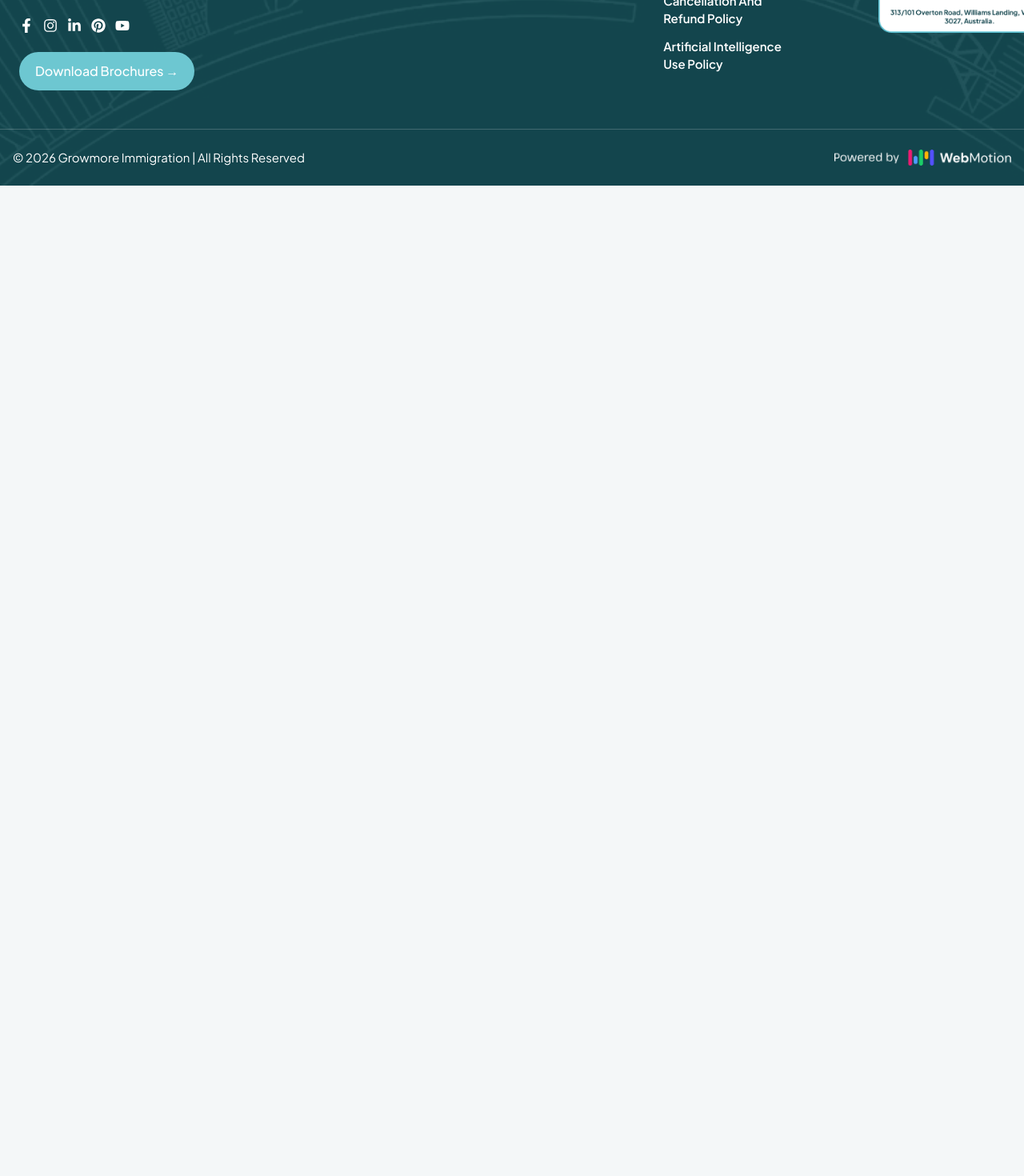
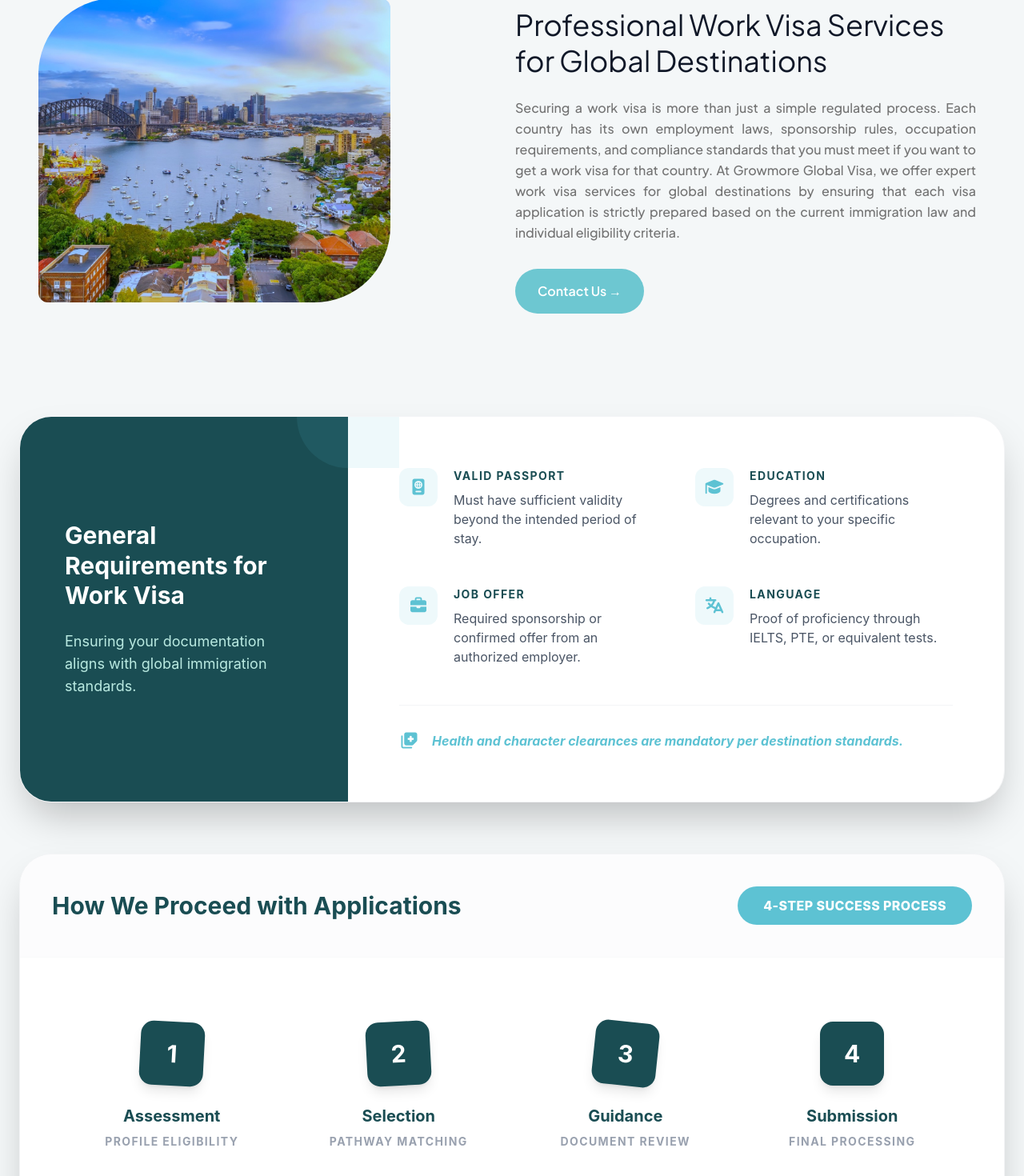
Before and after one commit to thejobsnvisa/growmore.visa, a React (Vite) app: page /work-visa in a window 1280 px wide. Shown: the part 420-1890 px from the top of the page at 80% size. Before the commit the page ends 800 px from the top, so only its background shows below. Built offline with nearby package versions, Linux system fonts and the light colour scheme.

Commit message:
code updated

```diff
--- a/package.json
+++ b/package.json
@@ -21,7 +21,7 @@
     "react-icons": "^5.6.0",
     "react-markdown": "^10.1.0",
     "react-phone-input-2": "^2.15.1",
-    "react-router-dom": "^7.15.0",
+    "react-router-dom": "^7.15.1",
     "react-toastify": "^11.1.0",
     "remark-gfm": "^4.0.1",
     "swiper": "^12.1.4",
--- a/src/App.jsx
+++ b/src/App.jsx
@@ -24,6 +24,7 @@ import NewZealand from "./Pages/NewZealand";
 import France from "./Pages/France";
 import Germany from "./Pages/Germany";
 import English from "./Pages/English";
+import WorkVisa from "./Pages/WorkVisa";
 const App = () => {
   return (
     <div>
@@ -52,6 +53,7 @@ const App = () => {
           <Route path="/france" element={<France/>} />
           <Route path="/germany" element={<Germany/>} />
           <Route path="/english-test" element={<English />} />
+          <Route path="/work-visa" element={<WorkVisa />} />
         </Routes>
         <Footer />
       </BrowserRouter>
--- /dev/null
+++ b/src/Pages/WorkVisa.jsx
@@ -0,0 +1,199 @@
+import { Link } from "react-router-dom";
+import a1 from "../assets/a1.jpg";
+const WorkVisa = () => {
+  return (
+    <div>
+      <section className="bg-[#28535B] py-16 md:py-20">
+        <div className="max-w-[1400px] mx-auto px-6 md:px-15">
+          <h1 className="text-3xl md:text-5xl font-semibold text-white mb-3">
+            Work Visa
+          </h1>
+          <p className="text-white font-semibold">
+            Home &gt; Visa Services &gt; Work Visa Requirements
+          </p>
+        </div>
+      </section>
+      <section className=" py-20">
+        <div className="max-w-7xl mx-auto px-4 md:px-12 grid lg:grid-cols-2 gap-2 items-center">
+          {/* LEFT IMAGE */}
+          <div className="grid grid-cols-2 gap-2">
+            <div className="col-span-2">
+              <img
+                src={a1}
+                alt="Family Immigration"
+                className="w-[440px] h-[380px] rounded-xl rounded-tl-[95px] rounded-br-[95px] object-cover"
+              />
+            </div>
+          </div>
+
+          {/* RIGHT CONTENT */}
+          <div>
+            <h2 className="text-xl md:text-4xl text-gray-900 leading-tight mb-6 mt-6">
+              Professional Work Visa Services for Global Destinations
+            </h2>
+
+            <p className="text-[#727272] font-medium leading-relaxed max-w-xl text-justify">
+              Securing a work visa is more than just a simple regulated process.
+              Each country has its own employment laws, sponsorship rules,
+              occupation requirements, and compliance standards that you must
+              meet if you want to get a work visa for that country. At Growmore
+              Global Visa, we offer expert work visa services for global
+              destinations by ensuring that each visa application is strictly
+              prepared based on the current immigration law and individual
+              eligibility criteria.
+            </p>
+
+            <div className="flex items-center gap-5 mt-8">
+              <Link to="/contact-us">
+                <button className="bg-[#6dc7d1] text-white px-7 py-4 rounded-full font-semibold hover:bg-[#333333] transition whitespace-nowrap">
+                  Contact Us →
+                </button>
+              </Link>
+            </div>
+          </div>
+        </div>
+      </section>
+      <div className="gm-section-wrapper max-w-7xl mx-auto px-6 py-12 space-y-16 font-sans ">
+        <div className="bg-white rounded-[2.5rem] shadow-2xl border border-gray-100 flex flex-col lg:flex-row overflow-hidden">
+          <div className="lg:w-1/3 bg-[#1A4D53] p-10 md:p-14 flex flex-col justify-center text-white relative">
+            <div className="absolute top-0 right-0 w-32 h-32 bg-[#5dc2d3] opacity-10 rounded-bl-[4rem] -mr-16 -mt-16"></div>
+
+            <h2 className="text-xl md:text-3xl font-bold leading-tight text-white">
+              General Requirements for Work Visa
+            </h2>
+
+            <p className="mt-6 text-teal-100 text-lg opacity-90">
+              Ensuring your documentation aligns with global immigration
+              standards.
+            </p>
+          </div>
+
+          <div className="lg:w-2/3 p-10 md:p-16">
+            <div className="grid grid-cols-1 md:grid-cols-2 gap-y-12 gap-x-12">
+              {[
+                {
+                  icon: "fas fa-passport",
+                  title: "Valid Passport",
+                  desc: "Must have sufficient validity beyond the intended period of stay.",
+                },
+                {
+                  icon: "fas fa-graduation-cap",
+                  title: "Education",
+                  desc: "Degrees and certifications relevant to your specific occupation.",
+                },
+                {
+                  icon: "fas fa-briefcase",
+                  title: "Job Offer",
+                  desc: "Required sponsorship or confirmed offer from an authorized employer.",
+                },
+                {
+                  icon: "fas fa-language",
+                  title: "Language",
+                  desc: "Proof of proficiency through IELTS, PTE, or equivalent tests.",
+                },
+              ].map((item, index) => (
+                <div key={index} className="flex gap-5">
+                  <div className="flex-shrink-0 w-12 h-12 rounded-xl bg-[#5dc2d3]/10 flex items-center justify-center text-[#5dc2d3] text-xl">
+                    <i className={item.icon}></i>
+                  </div>
+
+                  <div>
+                    <h4 className="font-bold text-[#1A4D53] uppercase text-sm tracking-widest mb-2">
+                      {item.title}
+                    </h4>
+
+                    <p className="text-base text-gray-600">{item.desc}</p>
+                  </div>
+                </div>
+              ))}
+            </div>
+
+            <div className="mt-12 pt-8 border-t border-gray-100">
+              <div className="flex items-center gap-4 text-[#5dc2d3] font-bold italic text-base">
+                <i className="fas fa-notes-medical text-xl"></i>
+
+                <span>
+                  Health and character clearances are mandatory per destination
+                  standards.
+                </span>
+              </div>
+            </div>
+          </div>
+        </div>
+
+        {/* Process Section */}
+        <div className="bg-white rounded-[2.5rem] shadow-2xl border border-gray-100 overflow-hidden">
+          <div className="p-10 border-b border-gray-50 flex flex-col md:flex-row justify-between items-center gap-6 bg-gray-50/50">
+            <h2 className="text-3xl font-bold text-[#1A4D53]">
+              How We Proceed with Applications
+            </h2>
+
+            <div className="px-8 py-3 bg-[#5dc2d3] text-white text-base font-extrabold rounded-full tracking-wide">
+              4-STEP SUCCESS PROCESS
+            </div>
+          </div>
+
+          <div className="p-10 md:p-20">
+            <div className="grid grid-cols-1 sm:grid-cols-2 lg:grid-cols-4 gap-16">
+              {[
+                {
+                  step: 1,
+                  title: "Assessment",
+                  subtitle: "Profile Eligibility",
+                  rotate: "rotate-3",
+                },
+                {
+                  step: 2,
+                  title: "Selection",
+                  subtitle: "Pathway Matching",
+                  rotate: "-rotate-3",
+                },
+                {
+                  step: 3,
+                  title: "Guidance",
+                  subtitle: "Document Review",
+                  rotate: "rotate-6",
+                },
+                {
+                  step: 4,
+                  title: "Submission",
+                  subtitle: "Final Processing",
+                  rotate: "",
+                },
+              ].map((item) => (
+                <div key={item.step} className="text-center group">
+                  <div className="relative inline-block mb-6">
+                    <div
+                      className={`w-20 h-20 bg-[#1A4D53] rounded-2xl ${item.rotate} group-hover:rotate-0 transition-all duration-300 flex items-center justify-center text-white text-3xl font-bold shadow-lg group-hover:bg-[#5dc2d3]`}
+                    >
+                      {item.step}
+                    </div>
+
+                    <div className="absolute -bottom-2 -right-2 w-20 h-20 border-2 border-[#5dc2d3] rounded-2xl -z-10"></div>
+                  </div>
+
+                  <h4 className="text-xl font-bold text-[#1A4D53] mb-2">
+                    {item.title}
+                  </h4>
+
+                  <p className="text-sm font-bold text-gray-400 uppercase tracking-widest">
+                    {item.subtitle}
+                  </p>
+                </div>
+              ))}
+            </div>
+
+            <div className="mt-20 bg-[#1A4D53] rounded-3xl p-10 text-center shadow-xl">
+              <p className="text-white text-lg md:text-xl font-medium leading-relaxed max-w-3xl mx-auto italic">
+                "We follow a structured and lawful approach to ensure every
+                application is properly prepared, reducing the risk of refusal."
+              </p>
+            </div>
+          </div>
+        </div>
+      </div>
+    </div>
+  );
+};
+
+export default WorkVisa;
```
Also changed, not shown: 1 other file (tests, documents, lock files or other folders).
